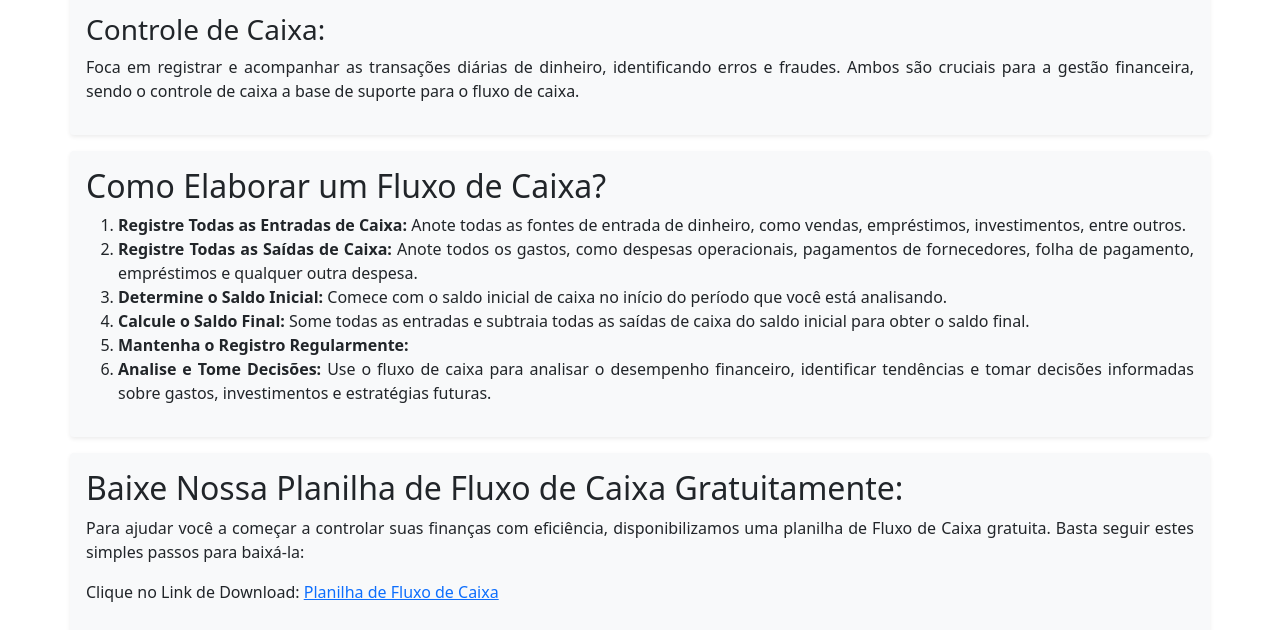
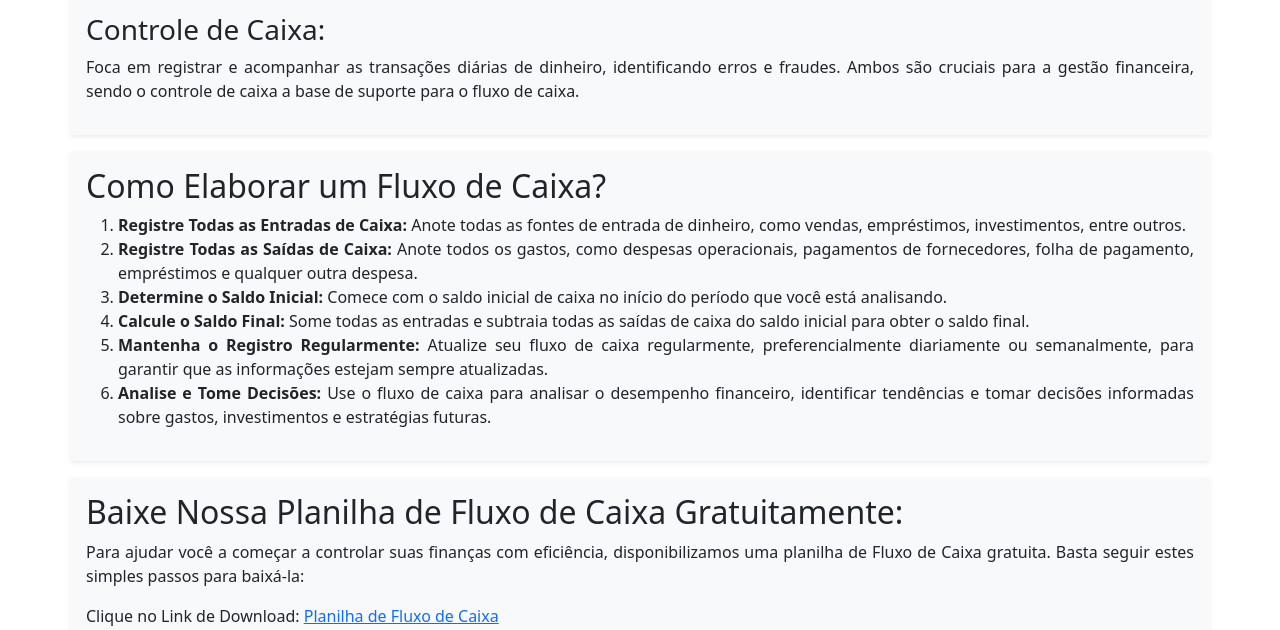
Before and after one commit to Victor-OG/infomei, a plain HTML site: page fluxo-caixa.html in a window 1280 px wide. Shown: the part 873-1503 px from the top of the page. Drawn offline with nearby package versions, Linux system fonts and the light colour scheme.

Commit message:
Add files via upload

```diff
--- a/fluxo-caixa.html
+++ b/fluxo-caixa.html
@@ -81,7 +81,7 @@
                 <li><strong>Registre Todas as Saídas de Caixa:</strong> Anote todos os gastos, como despesas operacionais, pagamentos de fornecedores, folha de pagamento, empréstimos e qualquer outra despesa.</li>
                 <li><strong>Determine o Saldo Inicial:</strong> Comece com o saldo inicial de caixa no início do período que você está analisando.</li>
                 <li><strong>Calcule o Saldo Final:</strong> Some todas as entradas e subtraia todas as saídas de caixa do saldo inicial para obter o saldo final.</li>
-                <li><strong>Mantenha o Registro Regularmente:</strong> </li>
+                <li><strong>Mantenha o Registro Regularmente:</strong> Atualize seu fluxo de caixa regularmente, preferencialmente diariamente ou semanalmente, para garantir que as informações estejam sempre atualizadas.</li>
                 <li><strong>Analise e Tome Decisões:</strong> Use o fluxo de caixa para analisar o desempenho financeiro, identificar tendências e tomar decisões informadas sobre gastos, investimentos e estratégias futuras.</li>
             </ol>
           </div>
```
